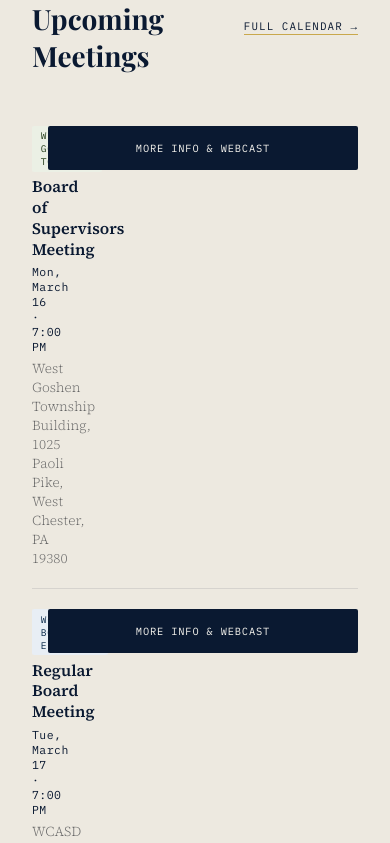
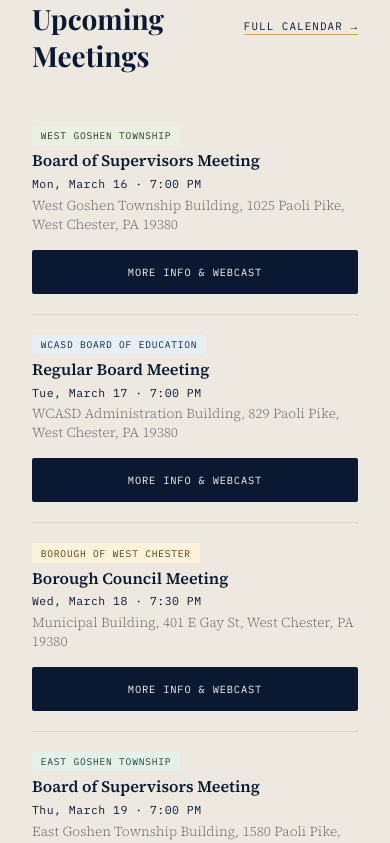
Before and after one commit to wcbythenumbers/wcbn-site, a Next.js app: page / in a window 390 px wide. Shown: the part 2460-3303 px from the top of the page. Built offline with nearby package versions, Linux system fonts and the light colour scheme.

Commit message:
Fix homepage meetings widget mobile portrait layout
Stack meeting info and button vertically on mobile (<= 600px) to match
the /calendar page behavior and prevent horizontal scrolling in portrait mode.

Co-Authored-By: Claude Sonnet 4.6 <noreply@anthropic.com>

```diff
--- a/app/page.module.css
+++ b/app/page.module.css
@@ -513,9 +513,16 @@
 }
 
 @media (max-width: 600px) {
+  .meetingTop {
+    flex-direction: column;
+    align-items: flex-start;
+  }
+
   .meetingAgenda {
+    align-self: stretch;
     width: 100%;
     flex-shrink: unset;
+    text-align: center;
   }
 }
 
```
